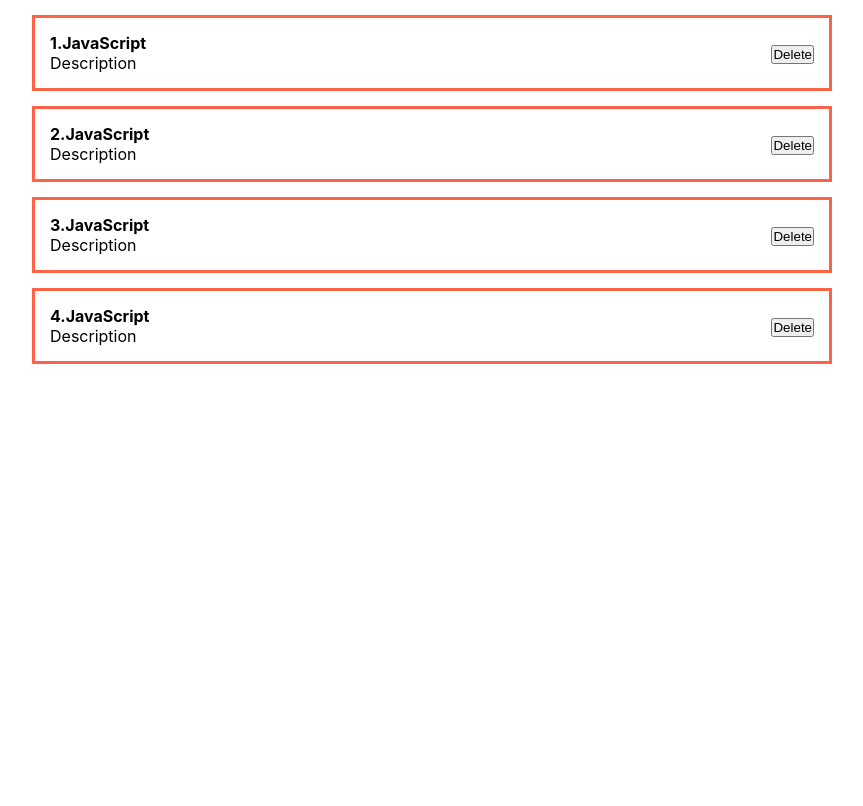
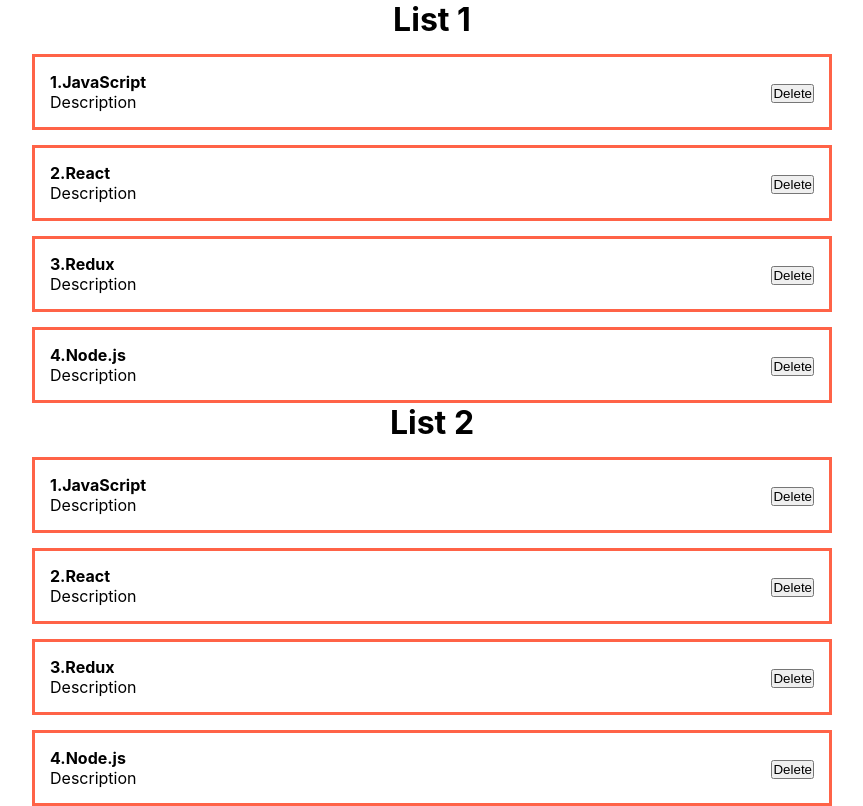
Before and after one commit to VadimKorobec/React, a React (Create React App) app: page / in a window 1280 px wide. Shown: the whole page, without its empty margins (208-1071 px from the left). Built offline with nearby package versions, Linux system fonts and the light colour scheme.

Commit message:
Update App.jsx

```diff
--- a/src/components/App.jsx
+++ b/src/components/App.jsx
@@ -1,14 +1,26 @@
-import React from 'react';
-import { PostItem } from './PostItem';
+import React, { useState } from 'react';
+import { PostList } from './PostList';
 import './styles/App.css';
 
 export const App = () => {
+  const [posts, setPosts] = useState([
+    { id: 1, title: 'JavaScript', body: 'Description' },
+    { id: 2, title: 'React', body: 'Description' },
+    { id: 3, title: 'Redux', body: 'Description' },
+    { id: 4, title: 'Node.js', body: 'Description' },
+  ]);
+
+  const [posts2, setPosts2] = useState([
+    { id: 1, title: 'JavaScript', body: 'Description' },
+    { id: 2, title: 'React', body: 'Description' },
+    { id: 3, title: 'Redux', body: 'Description' },
+    { id: 4, title: 'Node.js', body: 'Description' },
+  ]);
+
   return (
     <div className="App">
-      <PostItem post={{ id: 1, title: 'JavaScript', body: 'Description' }} />
-      <PostItem post={{ id: 2, title: 'JavaScript', body: 'Description' }} />
-      <PostItem post={{ id: 3, title: 'JavaScript', body: 'Description' }} />
-      <PostItem post={{ id: 4, title: 'JavaScript', body: 'Description' }} />
+      <PostList posts={posts} title="List 1" />
+      <PostList posts={posts2} title="List 2" />
     </div>
   );
 };
```
